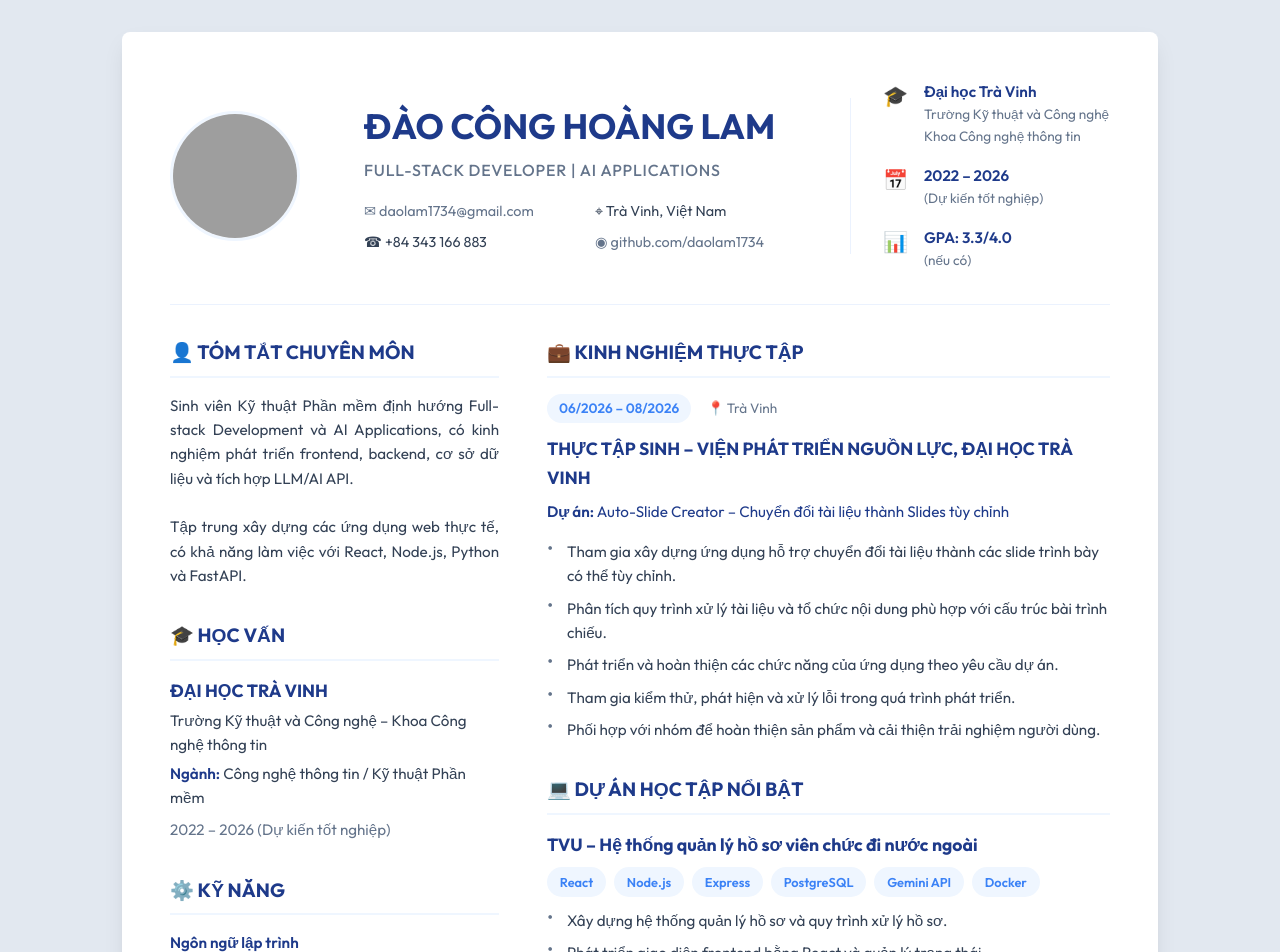
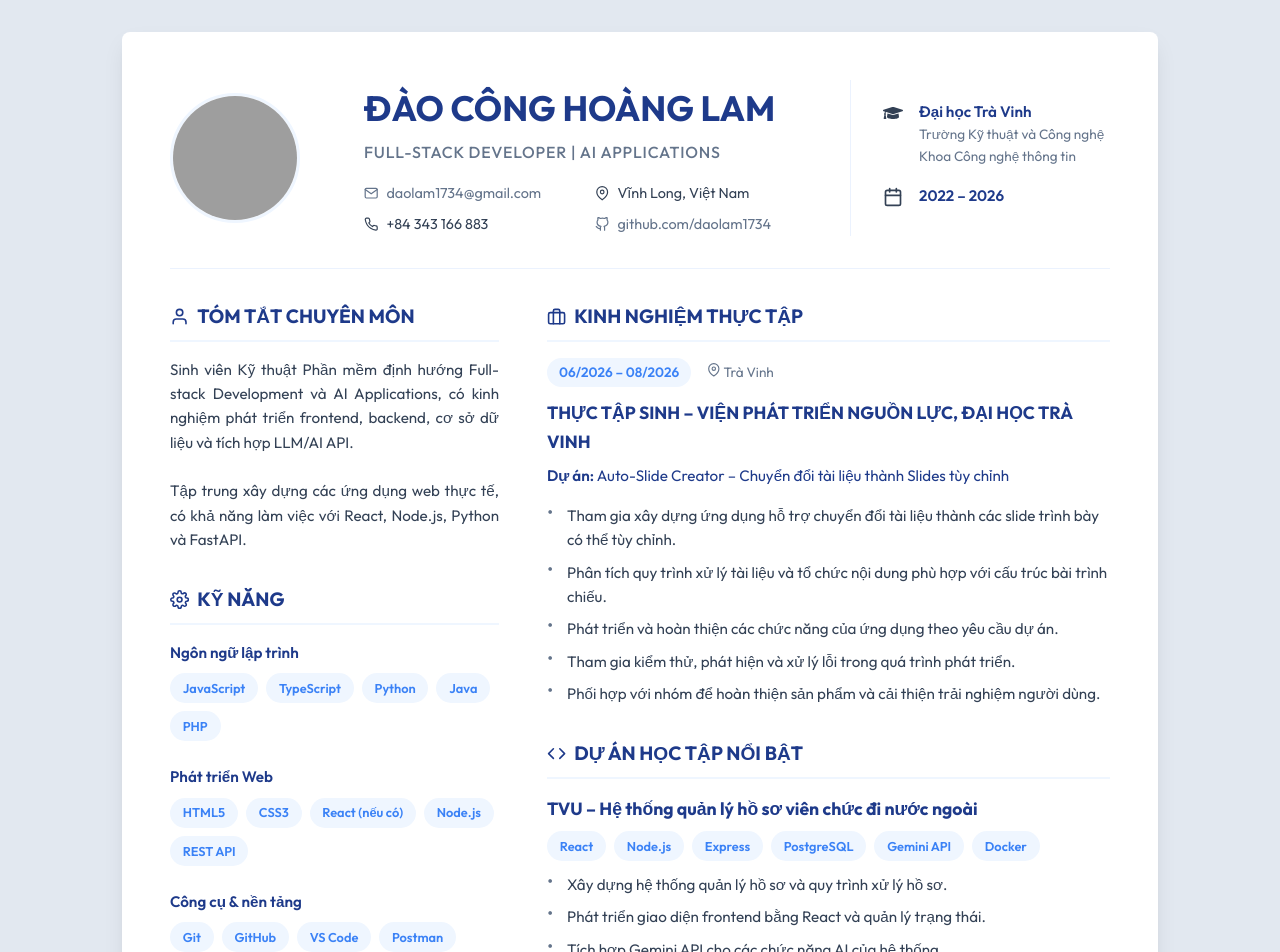
Before and after one commit to daolam1734/portfolio-cv, a React (Vite) app: page / in a window 1280 px wide. Shown: the top 952 px of the page. Built offline with nearby package versions, Linux system fonts and the light colour scheme; grey boxes are pictures that could not be loaded.

Commit message:
Replace emoji icons with react-icons for a cleaner look

```diff
--- a/package.json
+++ b/package.json
@@ -11,7 +11,8 @@
   },
   "dependencies": {
     "react": "^19.2.8",
-    "react-dom": "^19.2.8"
+    "react-dom": "^19.2.8",
+    "react-icons": "^5.7.0"
   },
   "devDependencies": {
     "@types/react": "^19.2.18",
--- a/src/App.jsx
+++ b/src/App.jsx
@@ -1,5 +1,7 @@
 import React from 'react';
 import './index.css';
+import { FiMail, FiMapPin, FiPhone, FiGithub, FiCalendar, FiUser, FiSettings, FiBriefcase, FiCode, FiAward, FiTarget } from 'react-icons/fi';
+import { FaGraduationCap } from 'react-icons/fa';
 
 function App() {
   return (
@@ -18,33 +20,25 @@ function App() {
             <h1>ĐÀO CÔNG HOÀNG LAM</h1>
             <h2>FULL-STACK DEVELOPER | AI APPLICATIONS</h2>
             <div className="contact-info">
-              <a href="mailto:daolam1734@gmail.com">✉ daolam1734@gmail.com</a>
-              <span>⌖ Trà Vinh, Việt Nam</span>
-              <span>☎ +84 343 166 883</span>
-              <a href="https://github.com/daolam1734" target="_blank" rel="noreferrer">◉ github.com/daolam1734</a>
+              <a href="mailto:daolam1734@gmail.com"><FiMail /> daolam1734@gmail.com</a>
+              <span><FiMapPin /> Vĩnh Long, Việt Nam</span>
+              <span><FiPhone /> +84 343 166 883</span>
+              <a href="https://github.com/daolam1734" target="_blank" rel="noreferrer"><FiGithub /> github.com/daolam1734</a>
             </div>
           </div>
 
           <div className="header-right">
             <div className="header-edu-item">
-              <span className="icon">🎓</span>
+              <span className="icon"><FaGraduationCap /></span>
               <div>
                 <strong>Đại học Trà Vinh</strong>
                 <p>Trường Kỹ thuật và Công nghệ<br />Khoa Công nghệ thông tin</p>
               </div>
             </div>
             <div className="header-edu-item">
-              <span className="icon">📅</span>
+              <span className="icon"><FiCalendar /></span>
               <div>
                 <strong>2022 – 2026</strong>
-                <p>(Dự kiến tốt nghiệp)</p>
-              </div>
-            </div>
-            <div className="header-edu-item">
-              <span className="icon">📊</span>
-              <div>
-                <strong>GPA: 3.3/4.0</strong>
-                <p>(nếu có)</p>
               </div>
             </div>
           </div>
@@ -55,7 +49,7 @@ function App() {
           <aside className="cv-left animate-fade-in delay-1">
 
             <section>
-              <h2>👤 TÓM TẮT CHUYÊN MÔN</h2>
+              <h2><FiUser /> TÓM TẮT CHUYÊN MÔN</h2>
               <p className="text-justify text-sm">
                 Sinh viên Kỹ thuật Phần mềm định hướng Full-stack Development
                 và AI Applications, có kinh nghiệm phát triển frontend, backend,
@@ -66,17 +60,7 @@ function App() {
             </section>
 
             <section>
-              <h2>🎓 HỌC VẤN</h2>
-              <div className="cv-item-vertical">
-                <h3>ĐẠI HỌC TRÀ VINH</h3>
-                <p className="text-sm">Trường Kỹ thuật và Công nghệ – Khoa Công nghệ thông tin</p>
-                <p className="text-sm"><strong>Ngành:</strong> Công nghệ thông tin / Kỹ thuật Phần mềm</p>
-                <p className="text-secondary" style={{ marginTop: '0.5rem' }}>2022 – 2026 (Dự kiến tốt nghiệp)</p>
-              </div>
-            </section>
-
-            <section>
-              <h2>⚙️ KỸ NĂNG</h2>
+              <h2><FiSettings /> KỸ NĂNG</h2>
 
               <div className="skill-group">
                 <strong>Ngôn ngữ lập trình</strong>
@@ -127,10 +111,10 @@ function App() {
           <div className="cv-right animate-fade-in delay-2">
 
             <section>
-              <h2>💼 KINH NGHIỆM THỰC TẬP</h2>
+              <h2><FiBriefcase /> KINH NGHIỆM THỰC TẬP</h2>
               <div className="timeline-header">
                 <span className="date-badge">06/2026 – 08/2026</span>
-                <span className="location">📍 Trà Vinh</span>
+                <span className="location"><FiMapPin /> Trà Vinh</span>
               </div>
               <h3 className="job-title">THỰC TẬP SINH – VIỆN PHÁT TRIỂN NGUỒN LỰC, ĐẠI HỌC TRÀ VINH</h3>
               <p className="project-name"><strong>Dự án:</strong> Auto-Slide Creator – Chuyển đổi tài liệu thành Slides tùy chỉnh</p>
@@ -144,7 +128,7 @@ function App() {
             </section>
 
             <section>
-              <h2>💻 DỰ ÁN HỌC TẬP NỔI BẬT</h2>
+              <h2><FiCode /> DỰ ÁN HỌC TẬP NỔI BẬT</h2>
 
               <div className="project-item">
                 <h3>TVU – Hệ thống quản lý hồ sơ viên chức đi nước ngoài</h3>
@@ -198,7 +182,7 @@ function App() {
             </section>
 
             <section>
-              <h2>📜 CHỨNG CHỈ</h2>
+              <h2><FiAward /> CHỨNG CHỈ</h2>
               <div className="cert-item">
                 <h3>Google UX Design Professional Certificate</h3>
                 <p className="text-secondary">Google / Coursera &nbsp;|&nbsp; 09/11/2025</p>
@@ -206,7 +190,7 @@ function App() {
             </section>
 
             <section>
-              <h2>🎯 ĐỊNH HƯỚNG PHÁT TRIỂN</h2>
+              <h2><FiTarget /> ĐỊNH HƯỚNG PHÁT TRIỂN</h2>
               <p className="text-justify text-sm">
                 Tìm kiếm cơ hội thực tập / Fresher ở vị trí <strong>Full-stack Developer</strong> hoặc <strong>AI Application Developer</strong>, nơi có thể áp dụng kiến thức và kỹ năng để xây dựng các sản phẩm thực tế và tạo ra giá trị cho người dùng.
               </p>
```
Also changed, not shown: 1 other file (tests, documents, lock files or other folders).
